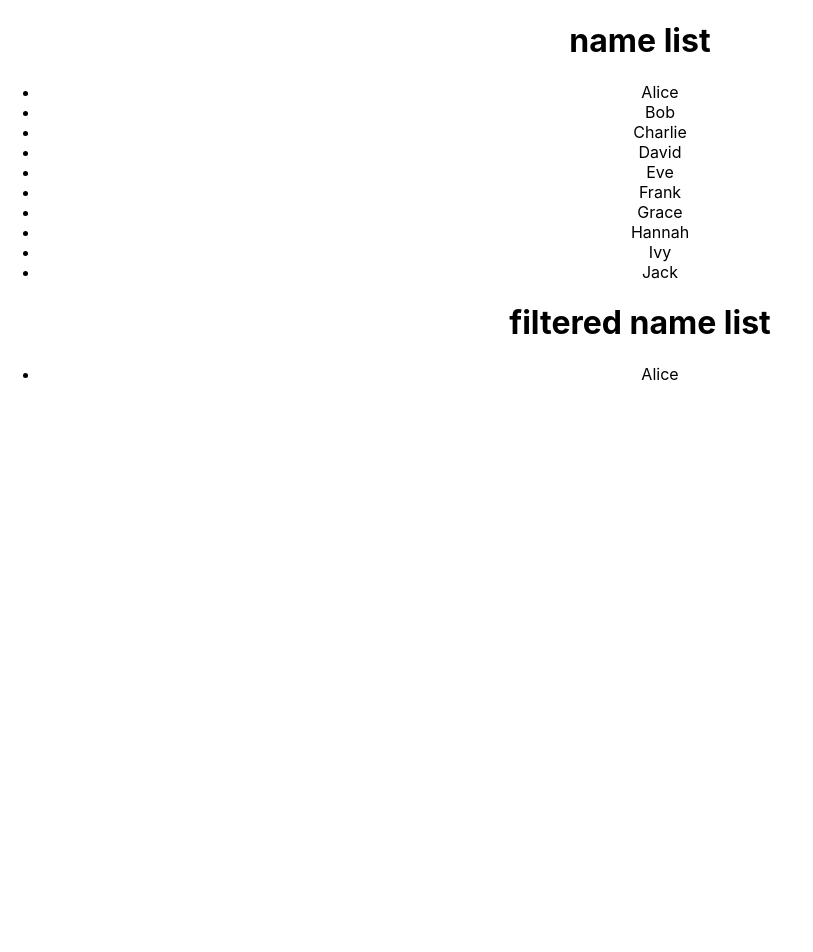
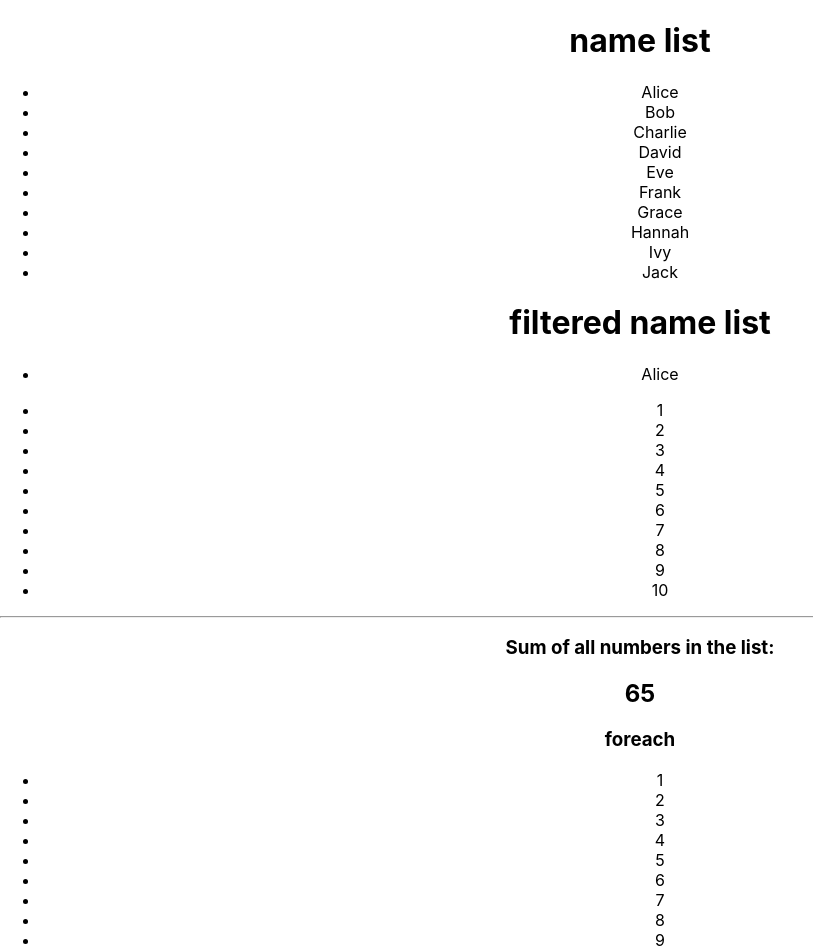
Before and after one commit to dulhara19/React-Learning-Project-phase02, a React (Create React App) app in the folder testreactapp02/: page / in a window 1280 px wide. Shown: the top 952 px of the page, without its empty margins (0-813 px from the left). Before the commit the page ends 800 px from the top, so only its background shows below. Built offline with nearby package versions, Linux system fonts and the light colour scheme.

Commit message:
added reduce and foreach functions

```diff
--- a/testreactapp02/src/App.js
+++ b/testreactapp02/src/App.js
@@ -1,6 +1,8 @@
 import "./App.css";
 import ArrayMap from "./component/ArrayMap";
 import ArrayFilter from "./component/ArrayFilter";
+import ArrayReduce from "./component/ArrayReduce";
+import Foreach from "./component/ForEach";
 
 const names = [
   "Alice",
@@ -15,7 +17,7 @@ const names = [
   "Jack",
 ];
 
-//const numbers = [1, 2, 3, 4, 5, 6, 7, 8, 9, 10];
+const numbers = [1, 2, 3, 4, 5, 6, 7, 8, 9, 10];
 
 function App() {
   return (
@@ -24,6 +26,8 @@ function App() {
       <ArrayMap names={names} />
       <h1>filtered name list</h1>
       <ArrayFilter names={names} />
+      <ArrayReduce numberlist={numbers} />
+      <Foreach numberlist={numbers} />
     </div>
   );
 }
--- /dev/null
+++ b/testreactapp02/src/component/ArrayReduce.jsx
@@ -0,0 +1,17 @@
+const ArrayReduce = ({ numberlist }) => {
+  const sum = numberlist.reduce((acc, curr) => acc + curr, 10);
+
+  return (
+    <div className="App">
+      <ul>
+        {numberlist.map((num, index) => {
+          return <li key={index}>{num}</li>;
+        })}
+      </ul>
+      <hr />
+      <h3>Sum of all numbers in the list:</h3>
+      <h2>{sum}</h2>
+    </div>
+  );
+};
+export default ArrayReduce;
--- /dev/null
+++ b/testreactapp02/src/component/ForEach.jsx
@@ -0,0 +1,14 @@
+const Foreach = ({ numberlist }) => {
+  const list = [];
+
+  numberlist.forEach((num, index) => {
+    list.push(<li key={index}>{num}</li>);
+  });
+  return (
+    <div>
+      <h3>foreach</h3>
+      <ul>{list}</ul>
+    </div>
+  );
+};
+export default Foreach;
```
Also changed, not shown: 1 other file (tests, documents, lock files or other folders).
